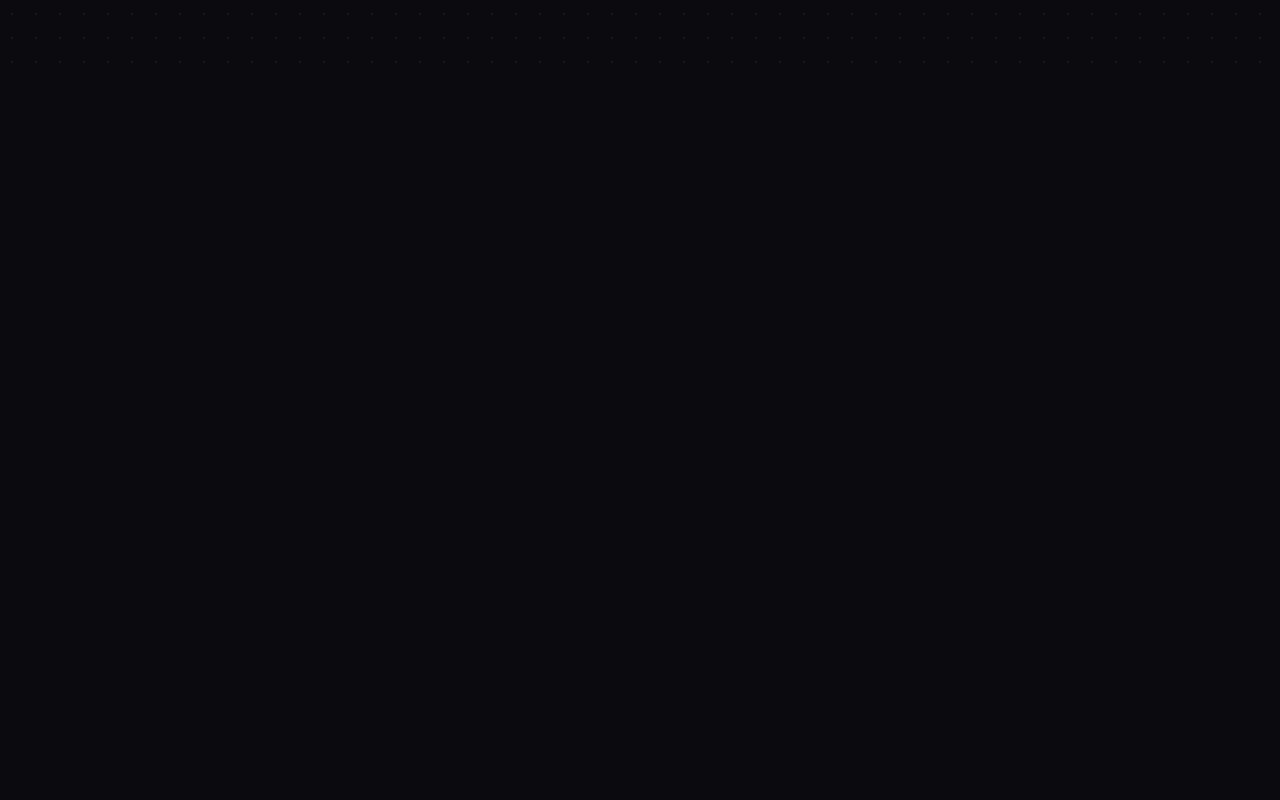
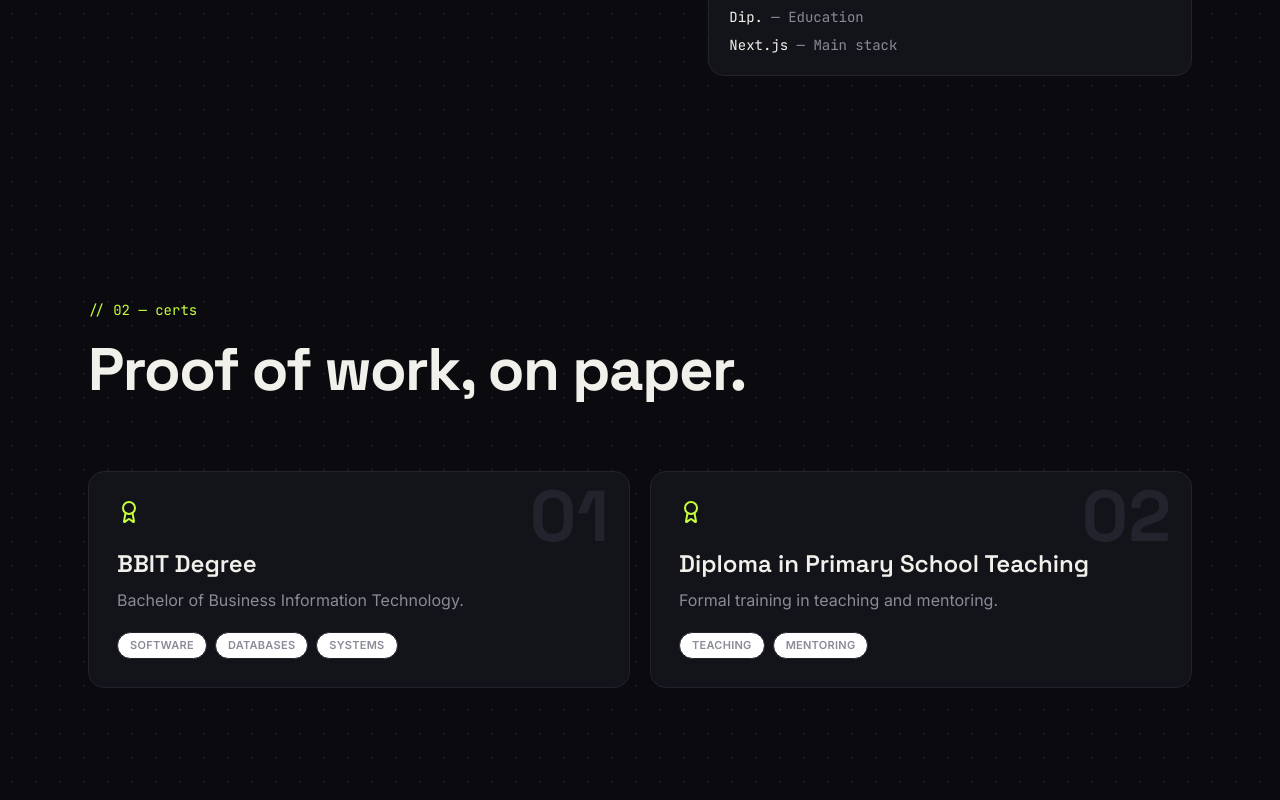
Before and after one commit to anold-a/amani-portfolio, a Next.js app: page / in a window 1280 px wide. Shown: the part 1366-2166 px from the top of the page. Before the commit the page ends 1449 px from the top, so only its background shows below. Built offline with nearby package versions, Linux system fonts and the light colour scheme.

Commit message:
updated certification section

```diff
--- a/app/page.tsx
+++ b/app/page.tsx
@@ -2,6 +2,8 @@ import Image from "next/image";
 import Navbar from "@/components/layout/Navbar";
 import Hero from "@/components/homepage/Herosection";
 import Bio from "@/components/homepage/BioSection";
+import Certs from "@/components/homepage/Certs";
+
 
 export default function Home() {
   return (
@@ -9,6 +11,7 @@ export default function Home() {
     <Navbar />
     <Hero />
     <Bio />
+    <Certs />
     </>
 
   );
--- a/components/homepage/BioSection.tsx
+++ b/components/homepage/BioSection.tsx
@@ -4,7 +4,7 @@ import { profile,stats } from "@/lib/data";
 
 export default function Bio() {
   return (
-    <SharedUI id="bio" title="Software DEV.">
+    <SharedUI index="01" id="bio" title="Software DEV.">
       <div className="grid gap-10 md:grid-cols-[1.2fr_1fr]">
         <div className="space-y-6 text-xl leading-relaxed text-ink/80">
           {profile.bio.map((p) => (
--- /dev/null
+++ b/components/homepage/Certs.tsx
@@ -0,0 +1,30 @@
+import { Award } from "lucide-react";
+import SharedUI from "@/components/layout/SharedUI";
+import Tag from "@/components/layout/Tag";
+import Reveal from "@/components/layout/Reveal";
+import { certs } from "@/lib/data";
+
+export default function Certs() {
+  return (
+    <SharedUI id="certs" index="02" title="Proof of work, on paper.">
+      <div className="grid gap-5 md:grid-cols-2">
+        {certs.map((c, i) => (
+          <Reveal key={c.title} delay={i * 100}>
+            <article className="group relative h-full overflow-hidden rounded-2xl border border-line bg-card p-7 transition hover:-translate-y-1 hover:border-brand/60">
+
+              <span className="absolute right-5 top-2 font-display text-7xl font-bold text-line transition group-hover:text-brand/25">
+                {String(i + 1).padStart(2, "0")}
+              </span>
+              <Award className="text-brand" />
+              <h3 className="mt-6 font-display text-2xl font-semibold">{c.title}</h3>
+              <p className="mt-2 text-muted">{c.desc}</p>
+              <div className="mt-5 flex flex-wrap gap-2">
+                {c.tags.map((t) => <Tag key={t}>{t}</Tag>)}
+              </div>
+            </article>
+          </Reveal>
+        ))}
+      </div>
+    </SharedUI>
+  );
+}
--- /dev/null
+++ b/components/layout/Reveal.tsx
@@ -0,0 +1,44 @@
+"use client";
+
+import { useEffect, useRef, useState } from "react";
+
+export default function Reveal({
+  children,
+  delay = 0,
+  className = "",
+}: {
+  children: React.ReactNode;
+  delay?: number;
+  className?: string;
+}) {
+  const ref = useRef<HTMLDivElement>(null);
+  const [shown, setShown] = useState(false);
+
+  useEffect(() => {
+    const el = ref.current;
+    if (!el) return;
+    const io = new IntersectionObserver(
+      ([entry]) => {
+        if (entry.isIntersecting) {
+          setShown(true);
+          io.disconnect();
+        }
+      },
+      { threshold: 0.15 }
+    );
+    io.observe(el);
+    return () => io.disconnect();
+  }, []);
+
+  return (
+    <div
+      ref={ref}
+      style={{ transitionDelay: `${delay}ms` }}
+      className={`transition duration-700 motion-reduce:translate-y-0 motion-reduce:opacity-100 motion-reduce:transition-none ${
+        shown ? "translate-y-0 opacity-100" : "translate-y-6 opacity-0"
+      } ${className}`}
+    >
+      {children}
+    </div>
+  );
+}
--- a/components/layout/SharedUI.tsx
+++ b/components/layout/SharedUI.tsx
@@ -1,19 +1,25 @@
+import Reveal from "./Reveal";
+
 export default function SharedUI({
   id,
+  index,
   title,
   children,
 }: {
   id: string;
+   index: string;
   title: string;
   children: React.ReactNode;
 }) {
   return (
-    <section id={id} className="mx-auto max-w-6xl px-6 py-24">
-      <h2 className="font-display text-lg font-bold uppercase tracking-[0.2em]">{title}</h2>
-      <div className="mt-3 h-0.5 w-24 bg-line">
-        <div className="h-full w-1/4 bg-brand" />
-      </div>
-      <div className="mt-14">{children}</div>
+    <section id={id} className="mx-auto max-w-6xl px-6 py-28">
+      <Reveal>
+        <p className="font-mono text-sm text-brand">{`// ${index} — ${id}`}</p>
+        <h2 className="mt-3 max-w-3xl font-display text-4xl font-bold leading-tight tracking-tight sm:text-6xl">
+          {title}
+        </h2>
+      </Reveal>
+      <div className="mt-16">{children}</div>
     </section>
   );
 }
```
